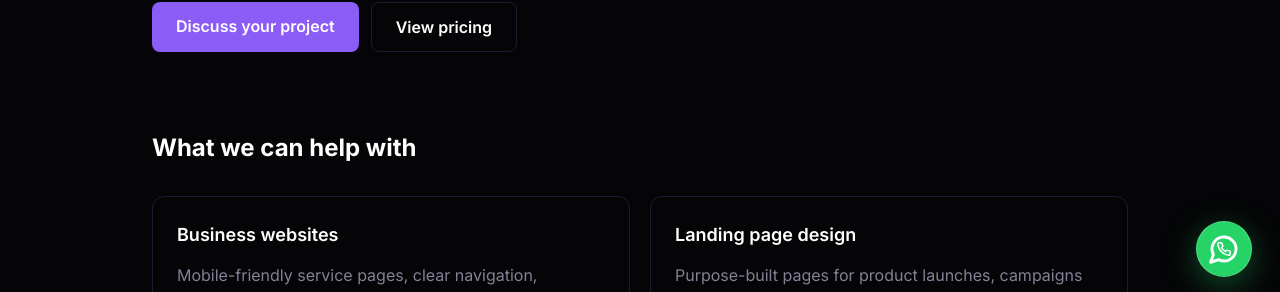
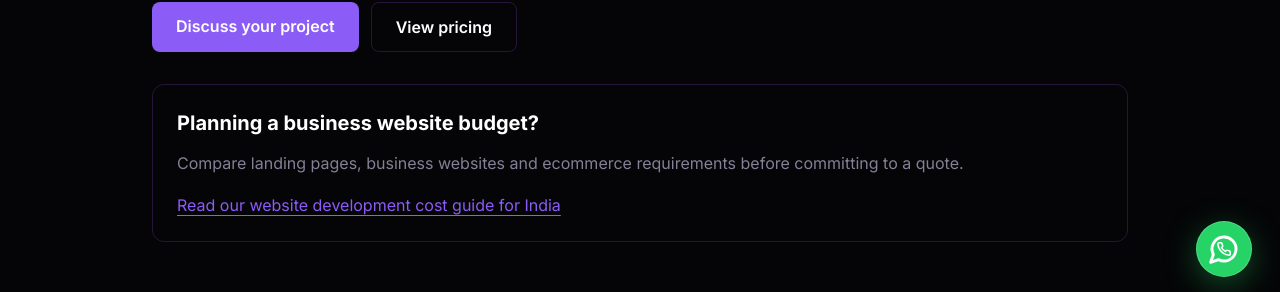
Before and after one commit to void-tech-shiv/Voidtechsolution, a Next.js app: page /solutions/website-development in a window 1280 px wide. Shown: the part 495-787 px from the top of the page. Built offline with nearby package versions, Linux system fonts and the light colour scheme; no server answers.

Commit message:
feat(seo): connect website service page to detailed buyer cost guide

```diff
--- a/src/components/seo/solution-landing.tsx
+++ b/src/components/seo/solution-landing.tsx
@@ -113,6 +113,17 @@ export function SolutionLanding({ slug }: { slug: Slug }) {
         <Link href="/contact" className="rounded-lg bg-electric-purple px-6 py-3 font-semibold text-white">Discuss your project</Link>
         <Link href="/pricing" className="rounded-lg border border-void-border px-6 py-3 font-semibold text-white">View pricing</Link>
       </div>
+      {slug === "website-development" && (
+        <aside className="mt-8 rounded-xl border border-electric-purple/30 bg-void-surface/40 p-6">
+          <h2 className="text-xl font-bold text-white">Planning a business website budget?</h2>
+          <p className="mt-3 leading-7 text-void-muted">
+            Compare landing pages, business websites and ecommerce requirements before committing to a quote.
+          </p>
+          <Link href="/guides/website-development-cost-india" className="mt-4 inline-block text-electric-purple underline underline-offset-4">
+            Read our website development cost guide for India
+          </Link>
+        </aside>
+      )}
       <section className="mt-20" aria-labelledby="offerings-title">
         <h2 id="offerings-title" className="text-2xl font-bold text-white">What we can help with</h2>
         <div className="mt-8 grid gap-5 sm:grid-cols-2">
```
